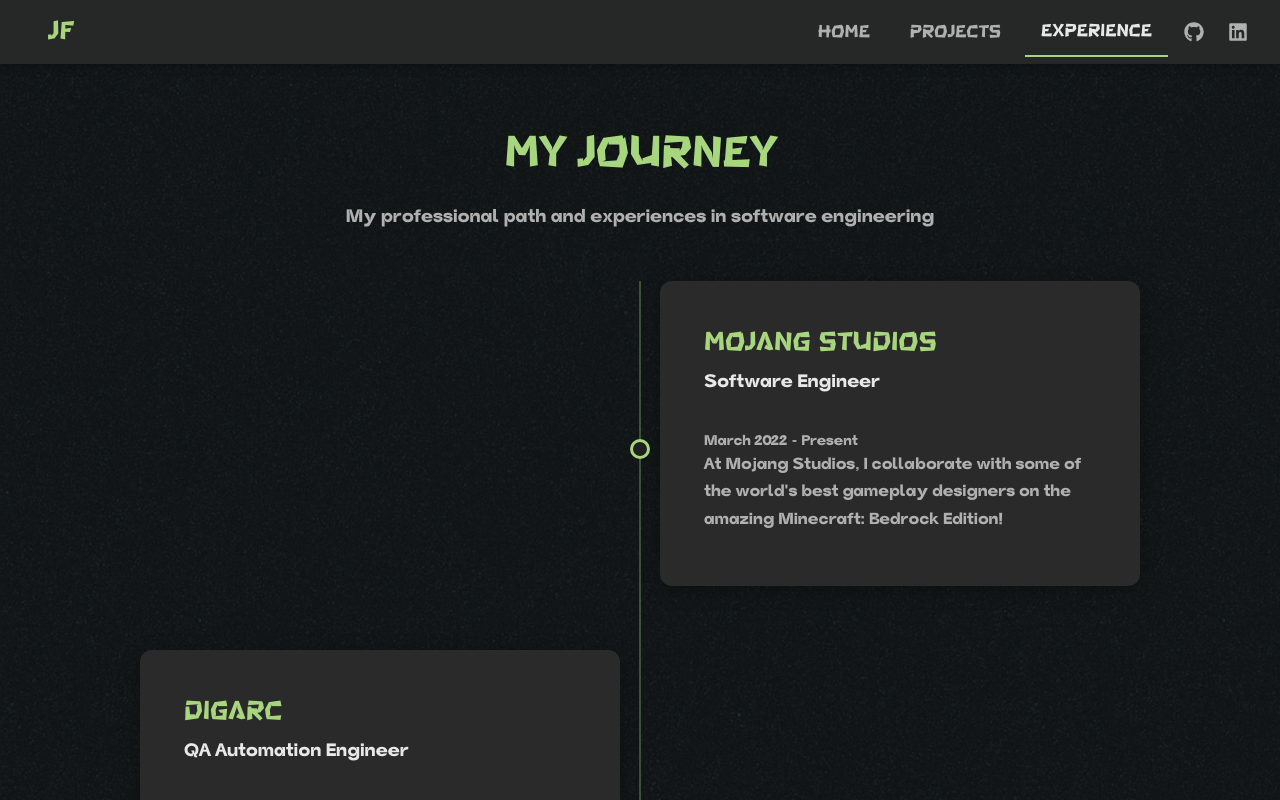
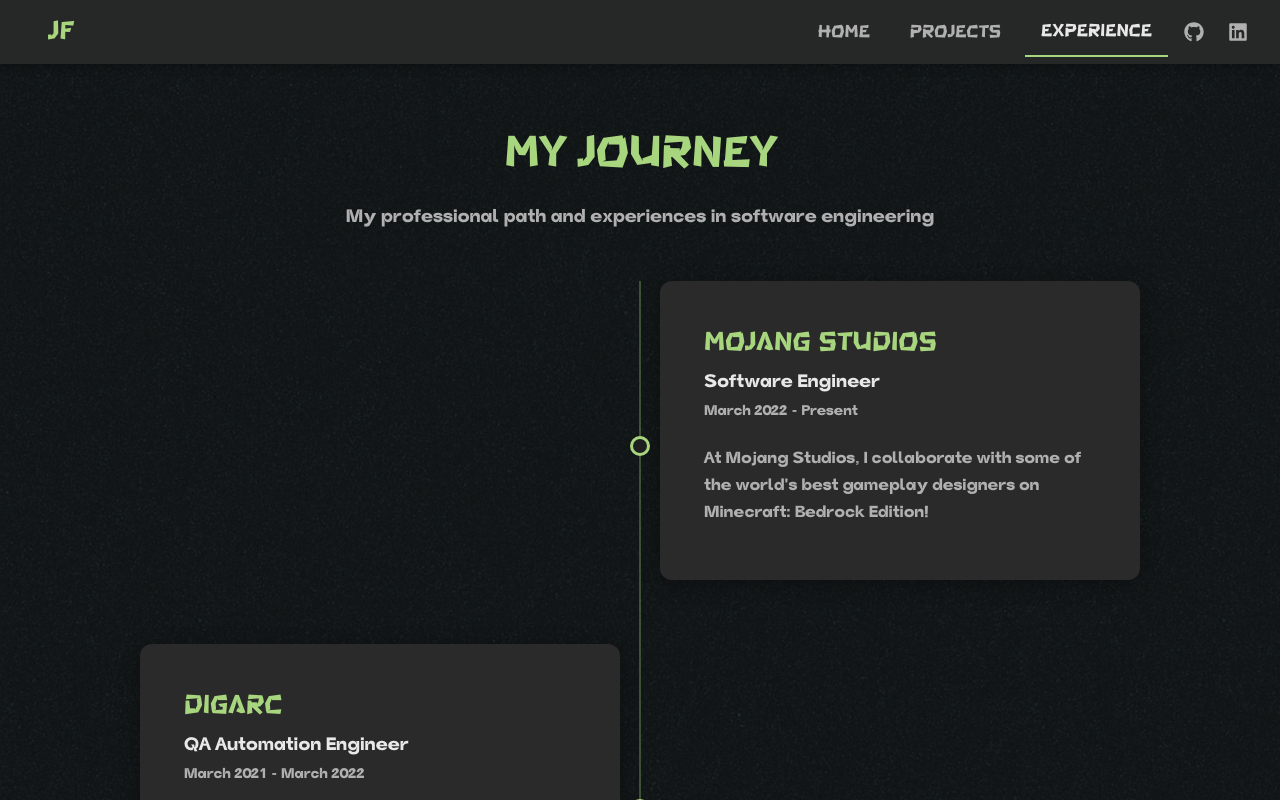
Before and after one commit to Jeemzu/jeemzu.me, a React (Vite) app: page /experience in a window 1280 px wide. Shown: the top 800 px of the page. Built offline with nearby package versions, Linux system fonts and the light colour scheme.

Commit message:
misc fixes

```diff
--- a/src/components/MyJourney.tsx
+++ b/src/components/MyJourney.tsx
@@ -64,12 +64,10 @@
                     <Typography
                         fontFamily={FONTS.TRAP_BLACK}
                         variant={isMobile ? "body1" : "h6"}
-                        gutterBottom
                         sx={{ color: theme.palette.text.primary, fontWeight: 500 }}
                     >
                         {milestoneTitle}
                     </Typography>
-                    <br />
                     <Typography
                         fontFamily={FONTS.TRAP_BLACK}
                         variant="body2"
@@ -77,6 +75,7 @@
                     >
                         {milestoneTimeline}
                     </Typography>
+                    <br />
                     <br />
                     <Typography
                         fontFamily={FONTS.TRAP_BLACK}
--- a/src/lib/data/JourneyData.ts
+++ b/src/lib/data/JourneyData.ts
@@ -22,7 +22,7 @@
         milestoneLocation: "Mojang Studios",
         milestoneTitle: "Software Engineer",
         milestoneTimeline: "March 2022 - Present",
-        milestoneDescription: "At Mojang Studios, I collaborate with some of the world's best gameplay designers on the amazing Minecraft: Bedrock Edition!",
+        milestoneDescription: "At Mojang Studios, I collaborate with some of the world's best gameplay designers on Minecraft: Bedrock Edition!",
         milestoneBullets: {
             "Minecraft Live Events": [
                 "Helped launch Minecraft's Live Events platform for the 2022 Mob Vote by pioneering the game's first automated multiplayer performance testing.",
@@ -121,8 +121,8 @@
                 "Eat.",
                 "Cry (maybe).",
                 "Code.",
-                "Poop.",
-                "Sleep (hopefully)."
+                "Game.",
+                "Sleep."
             ]
         },
         degrees: -2
```
Also changed, not shown: 1 other file (tests, documents, lock files or other folders).
